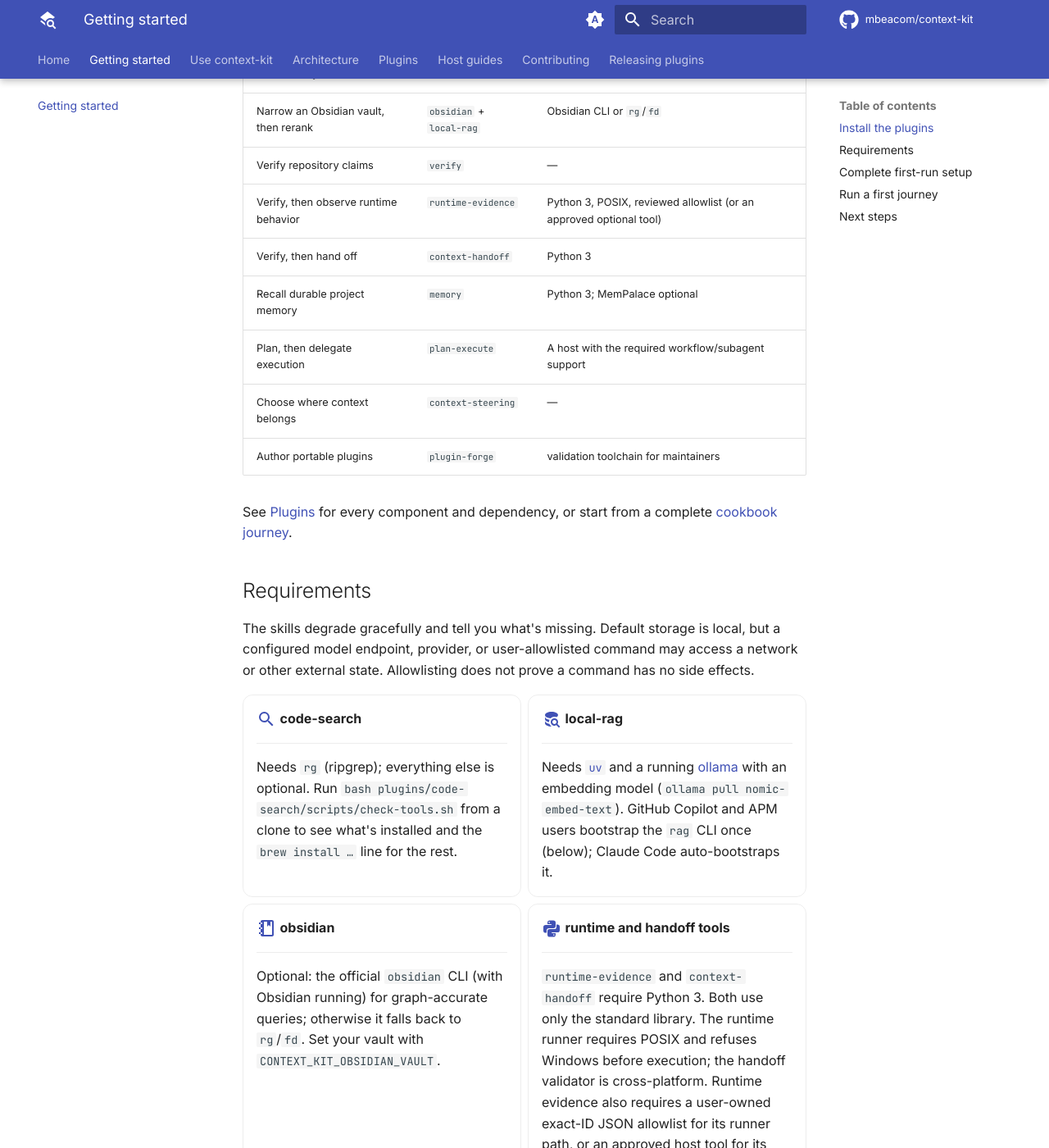
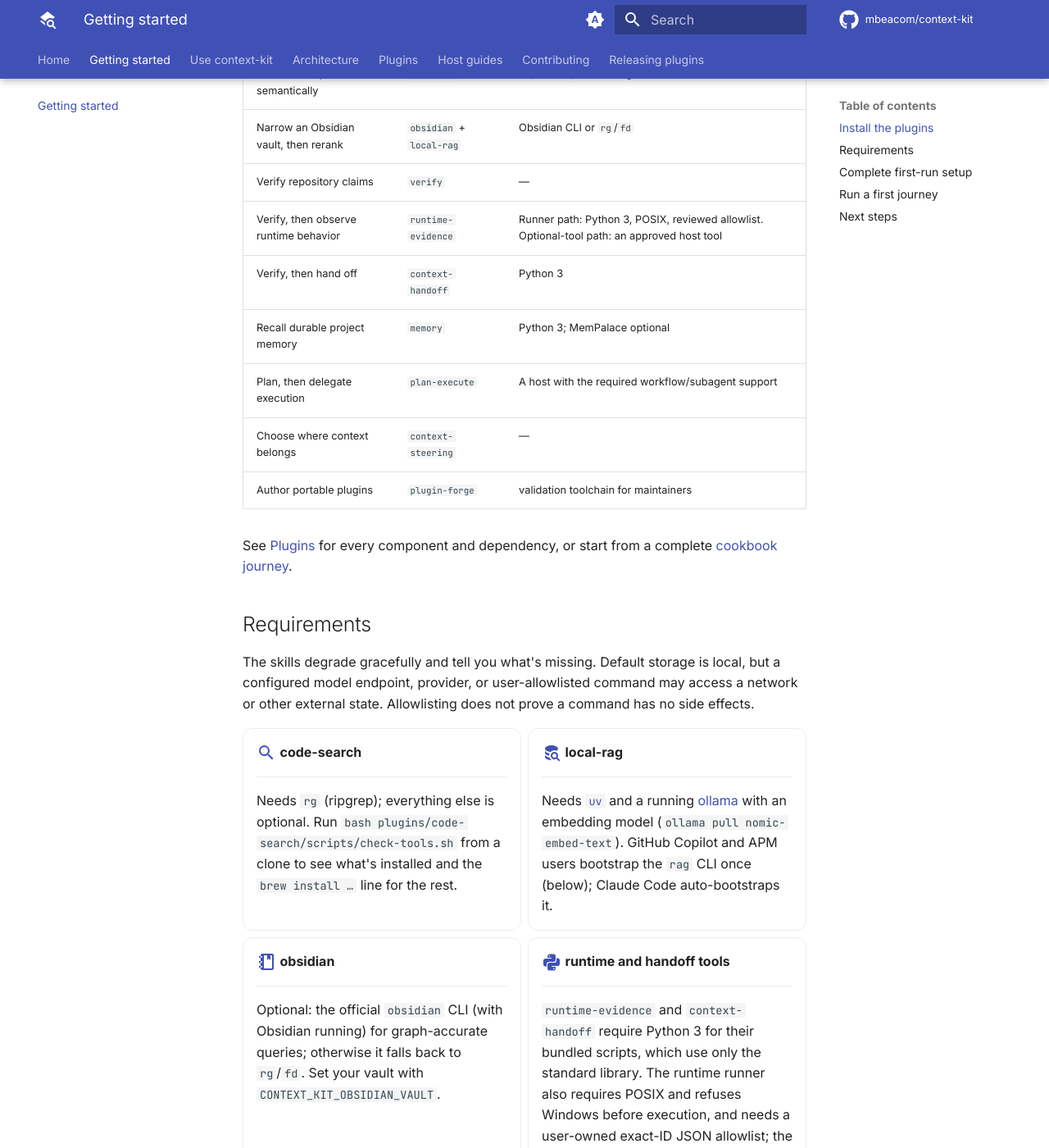
Before and after one commit to mbeacom/context-kit, an MkDocs documentation site: the page built from docs/getting-started.md, in a window 1280 px wide and 1400 px high, scrolled down 1095 px. Shown: the whole window at 82% size. Built offline with MkDocs 1.6.1 and Material for MkDocs 9.7.7, drawn with Linux system fonts in a browser that asks for light colours; comment, search, counter and statistics services are not loaded; some of the changed text lies outside the part shown.

Commit message:
fix(runtime-evidence): scope prerequisites to the path that has them
Addresses Copilot review on #30.

Adding a second collection path left the prerequisites describing only the
first. The skill's `compatibility` field, the plugin README, the docs page, and
the getting-started requirements all stated Python 3, POSIX, and Windows refusal
as properties of the plugin. They are properties of the bundled runner. The
optional-tool path ships no runner and depends only on an approved,
host-exposed tool, so it remains available where the wrapper is not — including
on Windows, which the previous wording excluded outright.

`/collect-runtime-evidence` had the sharper version of the same mistake: it
required a user-supplied allowlist config before either branch was considered,
so the path that exists for claims no reviewed command can represent was gated
on having a reviewed command. The config requirement now belongs to the runner
branch, and the optional-tool branch is reachable when no config exists at all.

Co-authored-by: Copilot App <223556219+Copilot@users.noreply.github.com>

```diff
--- a/docs/getting-started.md
+++ b/docs/getting-started.md
@@ -61,7 +61,7 @@ Choose an entry plugin:
 | Search a corpus semantically | `local-rag` | uv, Ollama, embedding model |
 | Narrow an Obsidian vault, then rerank | `obsidian` + `local-rag` | Obsidian CLI or `rg`/`fd` |
 | Verify repository claims | `verify` | — |
-| Verify, then observe runtime behavior | `runtime-evidence` | Python 3, POSIX, reviewed allowlist (or an approved optional tool) |
+| Verify, then observe runtime behavior | `runtime-evidence` | Runner path: Python 3, POSIX, reviewed allowlist. Optional-tool path: an approved host tool |
 | Verify, then hand off | `context-handoff` | Python 3 |
 | Recall durable project memory | `memory` | Python 3; MemPalace optional |
 | Plan, then delegate execution | `plan-execute` | A host with the required workflow/subagent support |
@@ -109,11 +109,12 @@ command has no side effects.
 
     ---
 
-    `runtime-evidence` and `context-handoff` require Python 3. Both use only the
-    standard library. The runtime runner requires POSIX and refuses Windows
-    before execution; the handoff validator is cross-platform. Runtime evidence
-    also requires a user-owned exact-ID JSON allowlist for its runner path, or
-    an approved host tool for its optional-tool path; handoffs default to
+    `runtime-evidence` and `context-handoff` require Python 3 for their bundled
+    scripts, which use only the standard library. The runtime runner also
+    requires POSIX and refuses Windows before execution, and needs a user-owned
+    exact-ID JSON allowlist; the handoff validator is cross-platform. Runtime
+    evidence's optional-tool path ships no runner, so it needs neither Python
+    nor POSIX — only an approved, host-exposed tool. Handoffs default to
     `.context-kit/handoff.md`.
 
 -   :material-head-cog-outline:{ .lg .middle } **memory**
```
Also changed, not shown: docs/plugins/runtime-evidence.md (+5 -3 lines), plugins/runtime-evidence/CHANGELOG.md (+9 -0 lines), plugins/runtime-evidence/README.md (+3 -1 lines), plugins/runtime-evidence/commands/collect-runtime-evidence.md (+12 -13 lines), plugins/runtime-evidence/skills/runtime-evidence/SKILL.md (+5 -2 lines).
